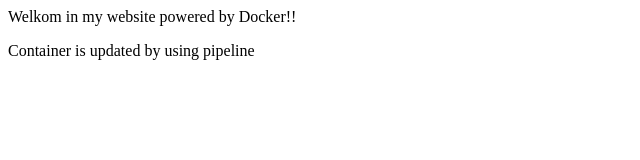
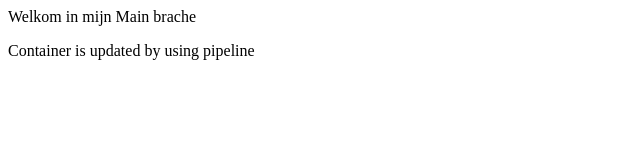
Before and after one commit to Hintenhaus04/container-saxion, a plain HTML site: page index.html in a window 1280 px wide. Shown: the whole page, without its empty margins (0-640 px from the left). Drawn offline with Linux system fonts and the light colour scheme.

Commit message:
new assignment main week3

```diff
--- a/index.html
+++ b/index.html
@@ -1,6 +1,6 @@
 <HTML>
     <BODY>
-        <p>Welkom in my website powered by Docker!!</p>
+        <p>Welkom in mijn Main brache</p>
         <p> Container is updated by using pipeline </p>
     </BODY>
 </HTML>
```
Also changed, not shown: 9 other files.
